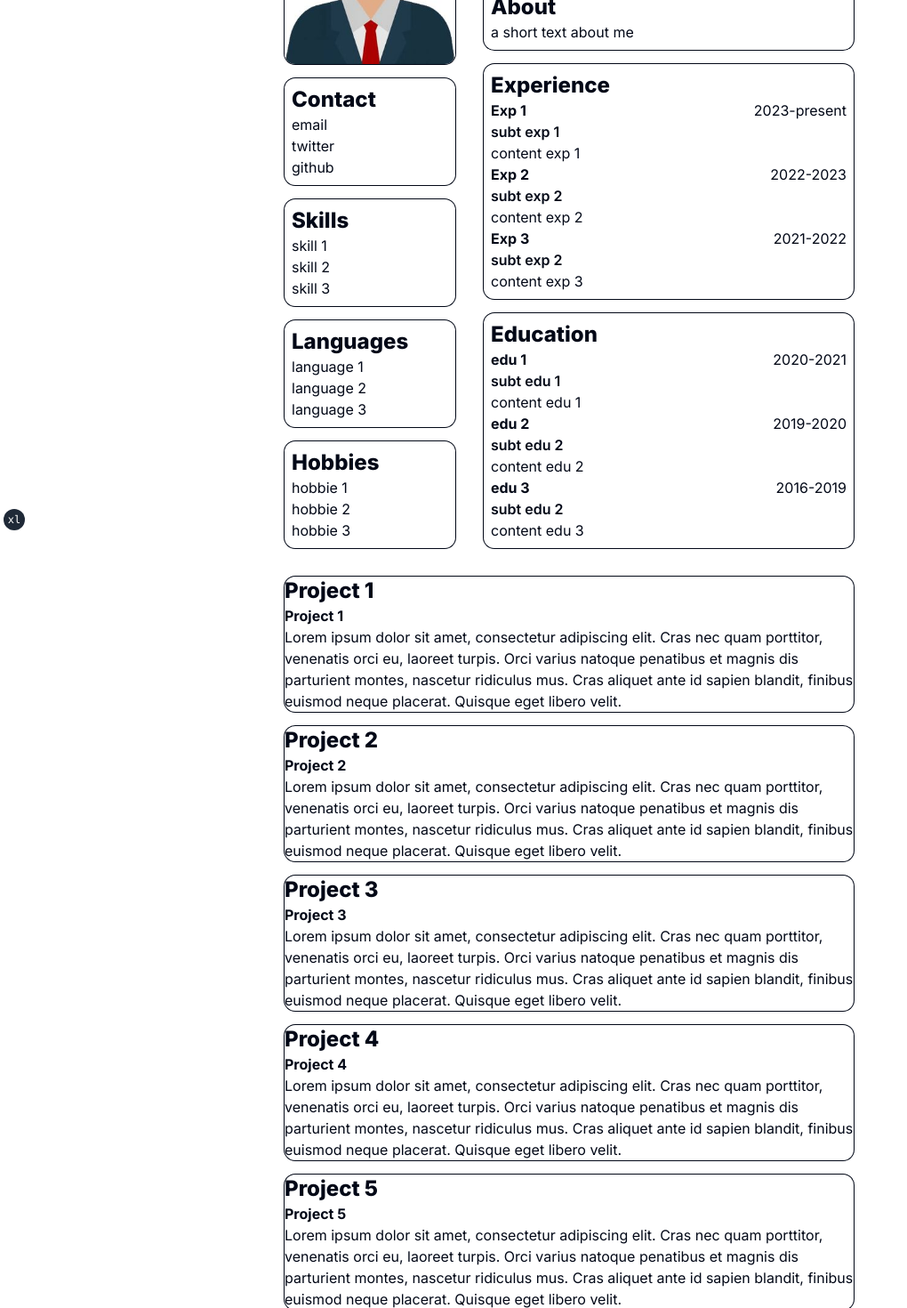
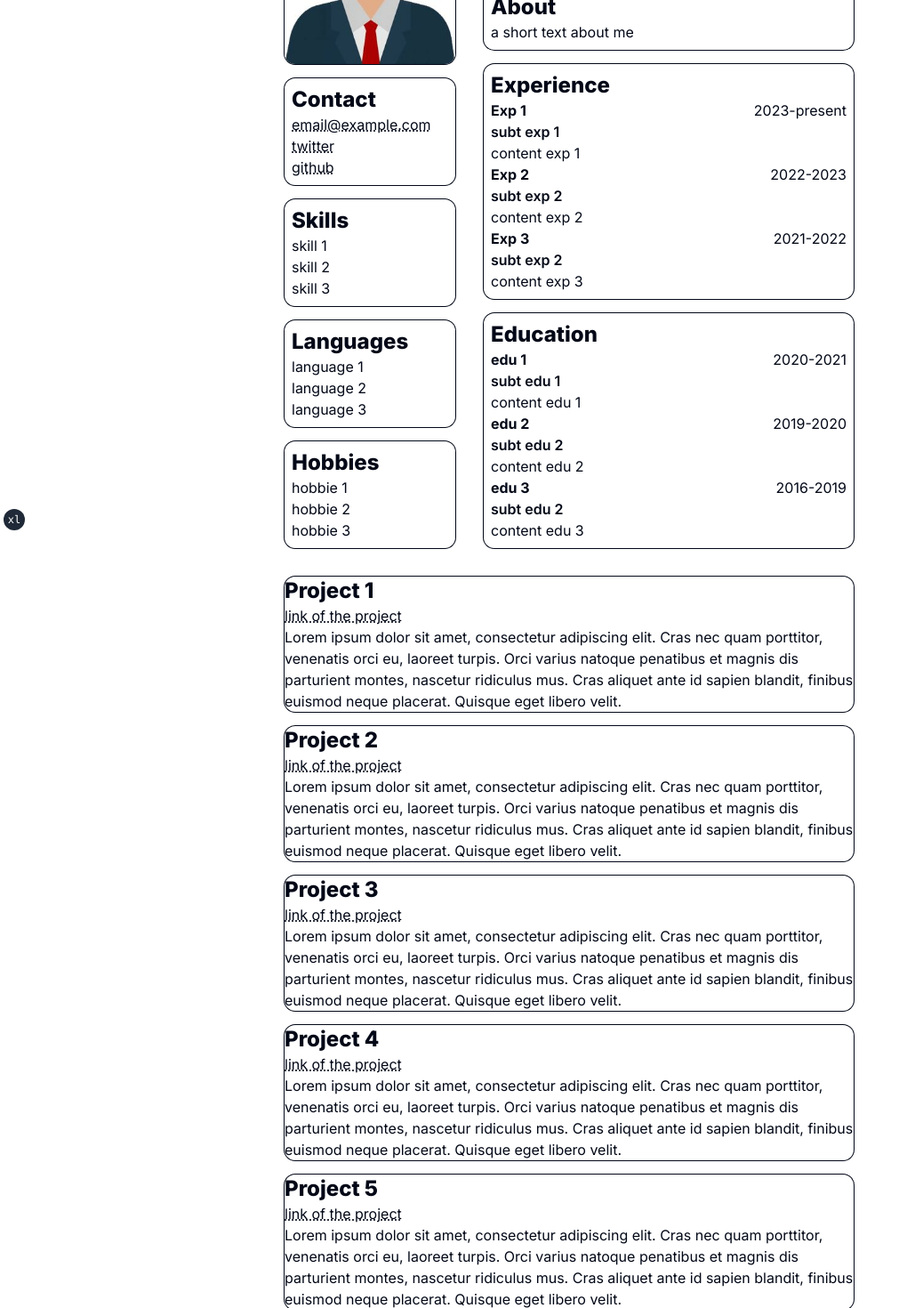
Before and after one commit to ninohdasilva/columns-resume, a Next.js app: page /en in a window 1280 px wide. Shown: the part 200-1670 px from the top of the page at 89% size, without its empty margins (0-1020 px from the left). Built offline with nearby package versions, Linux system fonts and the light colour scheme.

Commit message:
add link in InfoBlock

```diff
--- a/components/InfoBlock.tsx
+++ b/components/InfoBlock.tsx
@@ -1,4 +1,4 @@
-export default function InfoBlock({title, subtitle, date, content}:{title ?: string, subtitle ?: string, date ?: string, content ?: string}) {
+export default function InfoBlock({title, subtitle, link_title, link_url, date, content}:{title ?: string, subtitle ?: string, link_url ?: string, link_title ?: string, date ?: string, content ?: string}) {
     return (
         <div className="info-block">
             <div className="info-block-title flex justify-between">
@@ -6,6 +6,9 @@ export default function InfoBlock({title, subtitle, date, content}:{title ?: str
                 <p className="shrink-0">{date}</p>
             </div>
             <p className="font-semibold">{subtitle}</p>
+            <a className="underline decoration-dotted hover:decoration-solid" href={link_url}>
+                {link_title}
+            </a>
             <p>{content}</p>
         </div>
     )
--- a/components/Projects.tsx
+++ b/components/Projects.tsx
@@ -8,27 +8,27 @@ export default function Projects() {
 
             <section className="project rounded-xl ring-1 ring-foreground">
                 <InfoBlockContainerTitle title={"Project 1"} />
-                <InfoBlock title="Project 1" content="Lorem ipsum dolor sit amet, consectetur adipiscing elit. Cras nec quam porttitor, venenatis orci eu, laoreet turpis. Orci varius natoque penatibus et magnis dis parturient montes, nascetur ridiculus mus. Cras aliquet ante id sapien blandit, finibus euismod neque placerat. Quisque eget libero velit."/>
+                <InfoBlock link_title="link of the project" link_url="http://www.example.com" content="Lorem ipsum dolor sit amet, consectetur adipiscing elit. Cras nec quam porttitor, venenatis orci eu, laoreet turpis. Orci varius natoque penatibus et magnis dis parturient montes, nascetur ridiculus mus. Cras aliquet ante id sapien blandit, finibus euismod neque placerat. Quisque eget libero velit."/>
             </section>
 
             <section className="project rounded-xl ring-1 ring-foreground">
                 <InfoBlockContainerTitle title={"Project 2"} />
-                <InfoBlock title="Project 2" content="Lorem ipsum dolor sit amet, consectetur adipiscing elit. Cras nec quam porttitor, venenatis orci eu, laoreet turpis. Orci varius natoque penatibus et magnis dis parturient montes, nascetur ridiculus mus. Cras aliquet ante id sapien blandit, finibus euismod neque placerat. Quisque eget libero velit."/>
+                <InfoBlock link_title="link of the project" link_url="http://www.example.com" content="Lorem ipsum dolor sit amet, consectetur adipiscing elit. Cras nec quam porttitor, venenatis orci eu, laoreet turpis. Orci varius natoque penatibus et magnis dis parturient montes, nascetur ridiculus mus. Cras aliquet ante id sapien blandit, finibus euismod neque placerat. Quisque eget libero velit."/>
             </section>
 
             <section className="project rounded-xl ring-1 ring-foreground">
                 <InfoBlockContainerTitle title={"Project 3"} />
-                <InfoBlock title="Project 3" content="Lorem ipsum dolor sit amet, consectetur adipiscing elit. Cras nec quam porttitor, venenatis orci eu, laoreet turpis. Orci varius natoque penatibus et magnis dis parturient montes, nascetur ridiculus mus. Cras aliquet ante id sapien blandit, finibus euismod neque placerat. Quisque eget libero velit."/>
+                <InfoBlock link_title="link of the project" link_url="http://www.example.com" content="Lorem ipsum dolor sit amet, consectetur adipiscing elit. Cras nec quam porttitor, venenatis orci eu, laoreet turpis. Orci varius natoque penatibus et magnis dis parturient montes, nascetur ridiculus mus. Cras aliquet ante id sapien blandit, finibus euismod neque placerat. Quisque eget libero velit."/>
             </section>
 
             <section className="project rounded-xl ring-1 ring-foreground">
                 <InfoBlockContainerTitle title={"Project 4"} />
-                <InfoBlock title="Project 4" content="Lorem ipsum dolor sit amet, consectetur adipiscing elit. Cras nec quam porttitor, venenatis orci eu, laoreet turpis. Orci varius natoque penatibus et magnis dis parturient montes, nascetur ridiculus mus. Cras aliquet ante id sapien blandit, finibus euismod neque placerat. Quisque eget libero velit."/>
+                <InfoBlock link_title="link of the project" link_url="http://www.example.com" content="Lorem ipsum dolor sit amet, consectetur adipiscing elit. Cras nec quam porttitor, venenatis orci eu, laoreet turpis. Orci varius natoque penatibus et magnis dis parturient montes, nascetur ridiculus mus. Cras aliquet ante id sapien blandit, finibus euismod neque placerat. Quisque eget libero velit."/>
             </section>
 
             <section className="project rounded-xl ring-1 ring-foreground">
                 <InfoBlockContainerTitle title={"Project 5"} />
-                <InfoBlock title="Project 5" content="Lorem ipsum dolor sit amet, consectetur adipiscing elit. Cras nec quam porttitor, venenatis orci eu, laoreet turpis. Orci varius natoque penatibus et magnis dis parturient montes, nascetur ridiculus mus. Cras aliquet ante id sapien blandit, finibus euismod neque placerat. Quisque eget libero velit."/>
+                <InfoBlock link_title="link of the project" link_url="http://www.example.com" content="Lorem ipsum dolor sit amet, consectetur adipiscing elit. Cras nec quam porttitor, venenatis orci eu, laoreet turpis. Orci varius natoque penatibus et magnis dis parturient montes, nascetur ridiculus mus. Cras aliquet ante id sapien blandit, finibus euismod neque placerat. Quisque eget libero velit."/>
             </section>
 
         </section>
--- a/components/sections/resume-left-column/Contact.tsx
+++ b/components/sections/resume-left-column/Contact.tsx
@@ -5,9 +5,9 @@ export default function Contact() {
     return (
         <section className="contact rounded-xl ring-1 ring-foreground p-2">
             <InfoBlockContainerTitle title={"Contact"} />
-            <InfoBlock content="email"/>
-            <InfoBlock content="twitter"/>
-            <InfoBlock content="github"/>
+            <InfoBlock link_title="email@example.com" link_url="mailto:email@example.com"/>
+            <InfoBlock link_title="twitter" link_url="https://example.com/"/>
+            <InfoBlock link_title="github" link_url="https://example.com/"/>
         </section>
     )
 }
```
